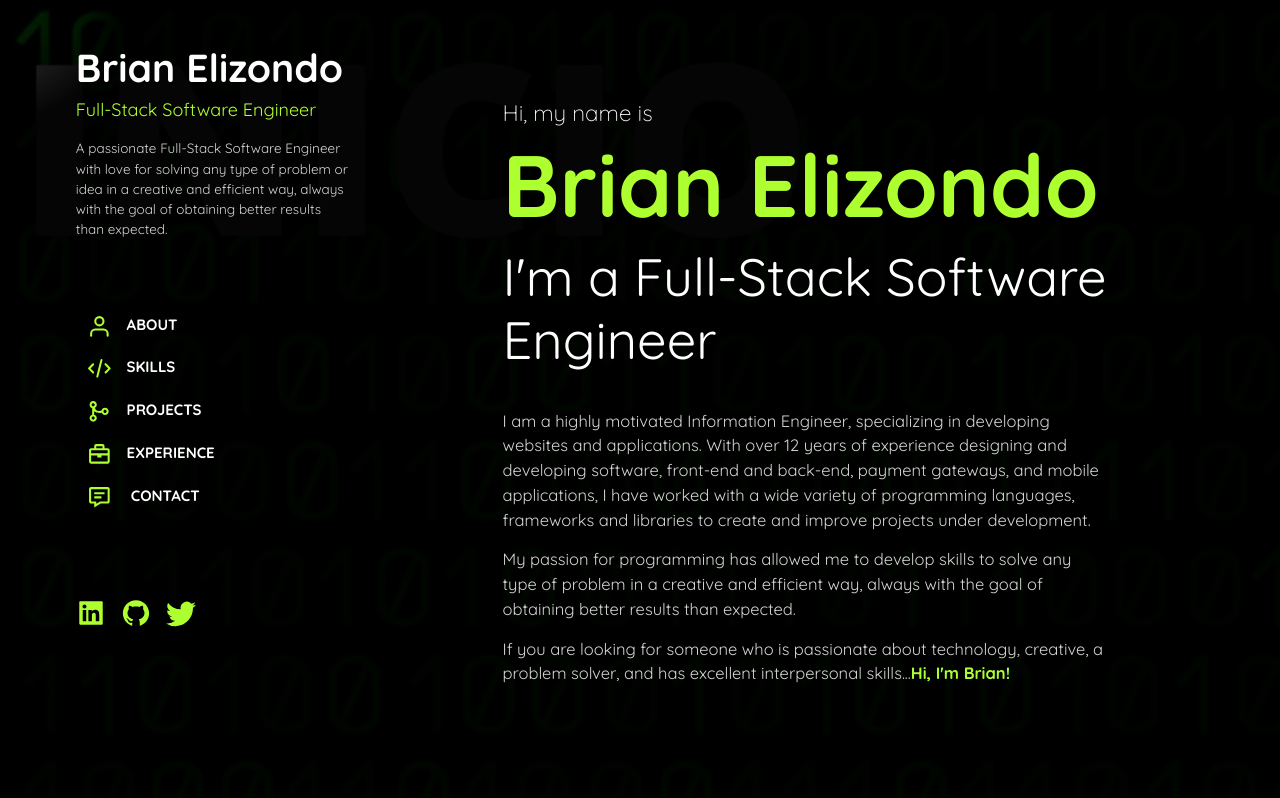
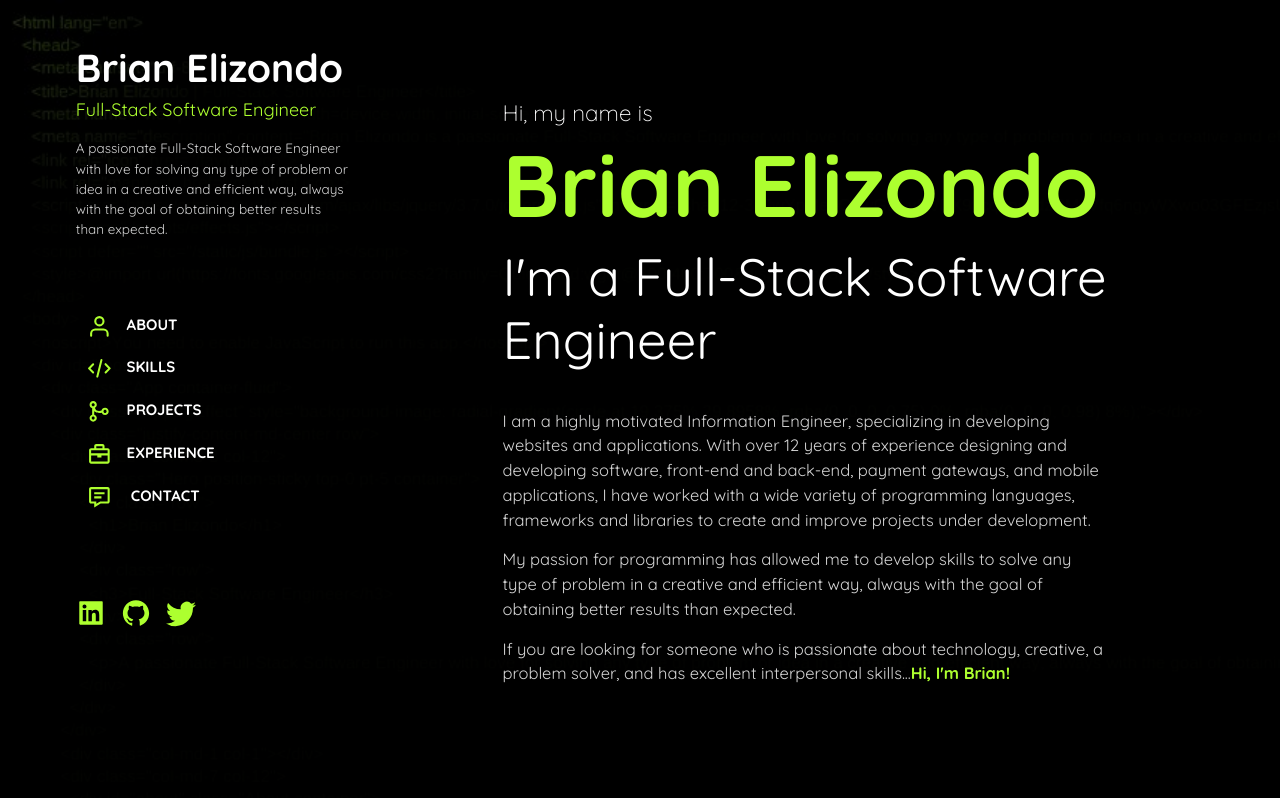
Before and after one commit to brianelizondo/brianelizondo.dev, a React (Create React App) app: page / in a window 1280 px wide. Shown: the top 798 px of the page. Built offline with nearby package versions, Linux system fonts and the light colour scheme.

Commit message:
Ajust bg image and effect

```diff
--- a/public/scripts/effects.js
+++ b/public/scripts/effects.js
@@ -2,6 +2,6 @@
    $(document).mousemove(function(event) {
         let posicionX = event.clientX / $(window).width() * 100;
         let posicionY = (event.clientY + 50) / $(window).width() * 100;
-        $('.AppBgEffect').css('background-image', `radial-gradient(circle at ${posicionX}% ${posicionY}%, rgba(0, 0, 0, 0.75) 0%, rgba(0, 0, 0, 0.98) 8%`);
+        $('.AppBgEffect').css('background-image', `radial-gradient(circle at ${posicionX}% ${posicionY}%, rgba(0, 0, 0, 0.75) 0%, rgba(0, 0, 0, 0.99) 15%`);
     });
 });
--- a/src/App.css
+++ b/src/App.css
@@ -8,5 +8,5 @@
     left: 0;
     top: 0;
     z-index: -1;
-    background-image: radial-gradient(circle at 0% 0%, rgba(0, 0, 0, 0.75) 0%, rgba(0, 0, 0, 0.98) 8%);
+    background-image: radial-gradient(circle at 0% 0%, rgba(0, 0, 0, 0.75) 0%, rgba(0, 0, 0, 0.99) 15%);
 }
```
Also changed, not shown: src/images/page_bg.jpg.
